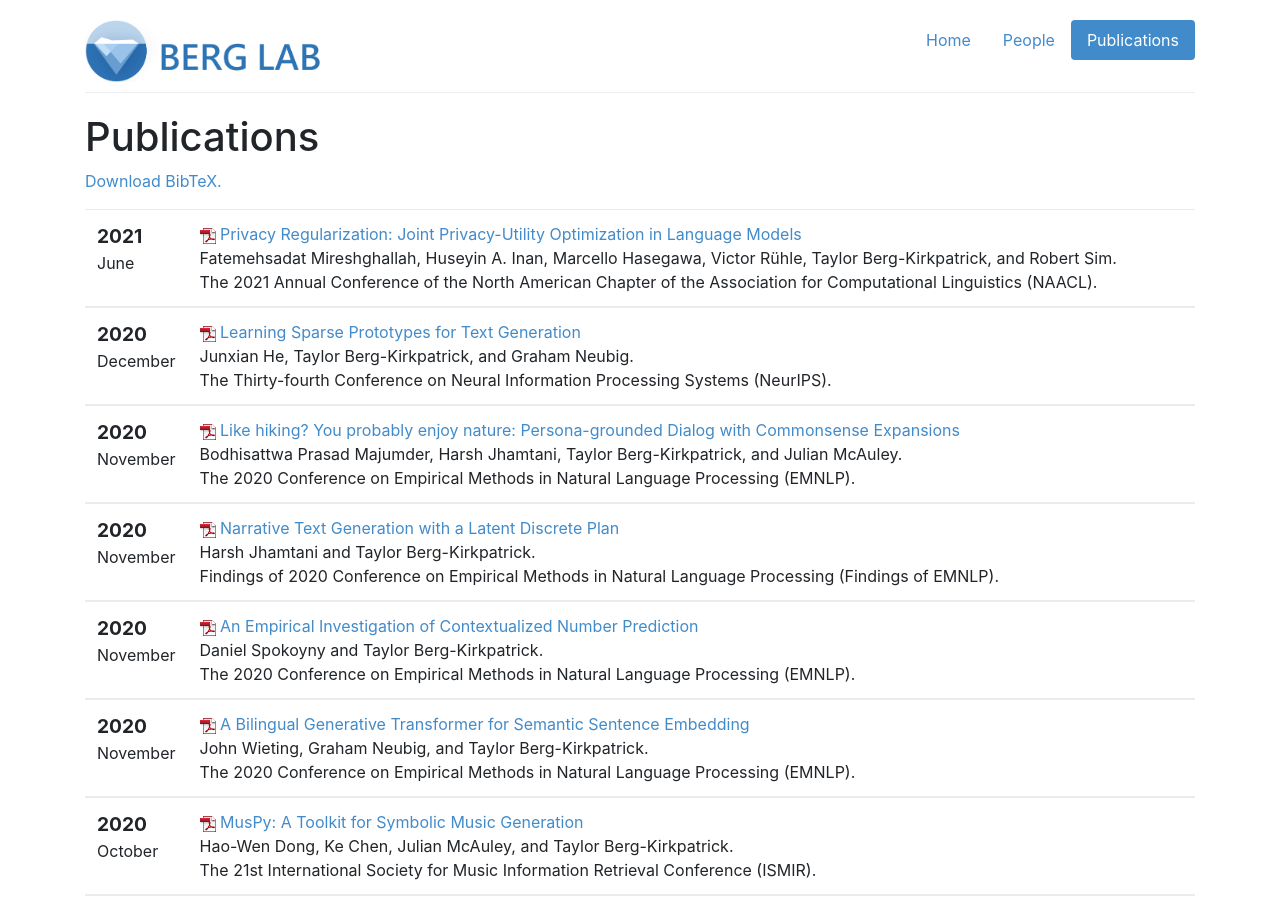
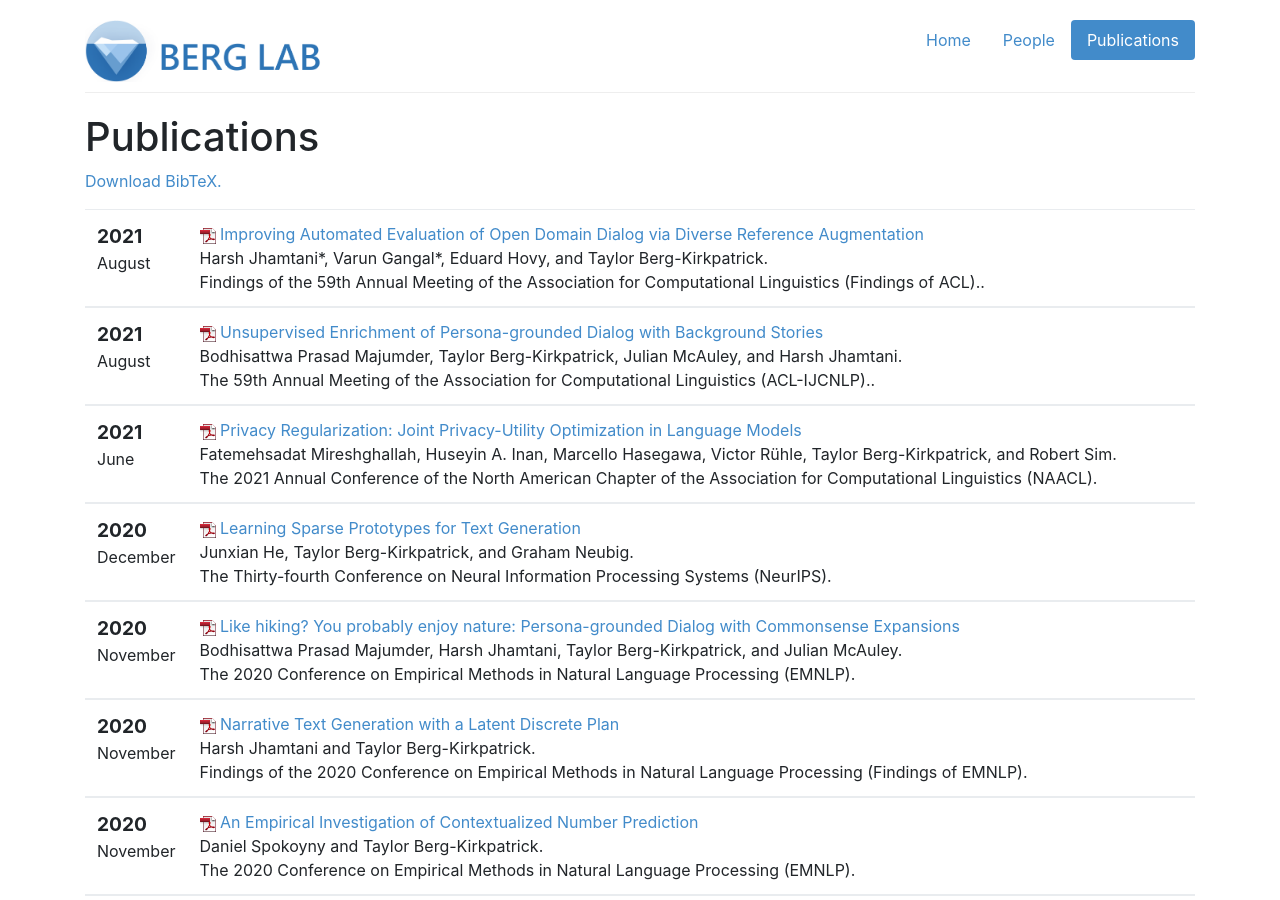
Before and after one commit to icebergnlp/icebergnlp.github.io, a Jekyll site: the page built from publications.html, in a window 1280 px wide and 900 px high. Built offline with Jekyll 4.4.1, drawn with Linux system fonts in a browser that asks for light colours.

Commit message:
Update pubs.html

```diff
--- a/_includes/pubs.html
+++ b/_includes/pubs.html
@@ -1,4 +1,54 @@
 <table class="table">
+    <tbody>
+        <tr>
+            <td>
+                <span class="date">
+                    <big><strong>2021</strong></big><br />
+                    August
+                </span>
+            </td>
+            <td class="publication">
+                <span class="pubtitle">
+                    <img src="img/pdficon_small.png" width="16"
+                    height="16" alt="PDF" />
+                    <a href="https://arxiv.org/pdf/2106.02833.pdf">Improving Automated Evaluation of Open Domain Dialog via Diverse Reference Augmentation
+</a>
+                </span><br />
+                <span class="authors">
+                    Harsh Jhamtani*, Varun Gangal*, Eduard Hovy, and Taylor Berg-Kirkpatrick.
+                </span><br />
+                <span class="venuetype"></span><span class="venue">Findings of the 59th Annual Meeting of the Association for Computational Linguistics (Findings of ACL).</span>.
+                <br />
+                <span class="links">
+                </span>
+            </td>
+        </tr>
+    </tbody>
+    <tbody>
+        <tr>
+            <td>
+                <span class="date">
+                    <big><strong>2021</strong></big><br />
+                    August
+                </span>
+            </td>
+            <td class="publication">
+                <span class="pubtitle">
+                    <img src="img/pdficon_small.png" width="16"
+                    height="16" alt="PDF" />
+                    <a href="https://www.cs.cmu.edu/~jharsh/papers/ACL_2021_Persona_Stories.pdf">Unsupervised Enrichment of Persona-grounded Dialog with Background Stories
+</a>
+                </span><br />
+                <span class="authors">
+                    Bodhisattwa Prasad Majumder, Taylor Berg-Kirkpatrick, Julian McAuley, and Harsh Jhamtani.
+                </span><br />
+                <span class="venuetype"></span><span class="venue">The 59th Annual Meeting of the Association for Computational Linguistics (ACL-IJCNLP).</span>.
+                <br />
+                <span class="links">
+                </span>
+            </td>
+        </tr>
+    </tbody>
     <tbody>
         <tr>
             <td>
@@ -89,7 +139,7 @@
                 <span class="authors">
                      Harsh Jhamtani and Taylor Berg-Kirkpatrick.
                 </span><br />
-                <span class="venuetype"></span><span class="venue">Findings of 2020 Conference on Empirical Methods in Natural Language Processing (Findings of EMNLP)</span>.
+                <span class="venuetype"></span><span class="venue">Findings of the 2020 Conference on Empirical Methods in Natural Language Processing (Findings of EMNLP)</span>.
                 <br />
                 <span class="links">
                 </span>
```
